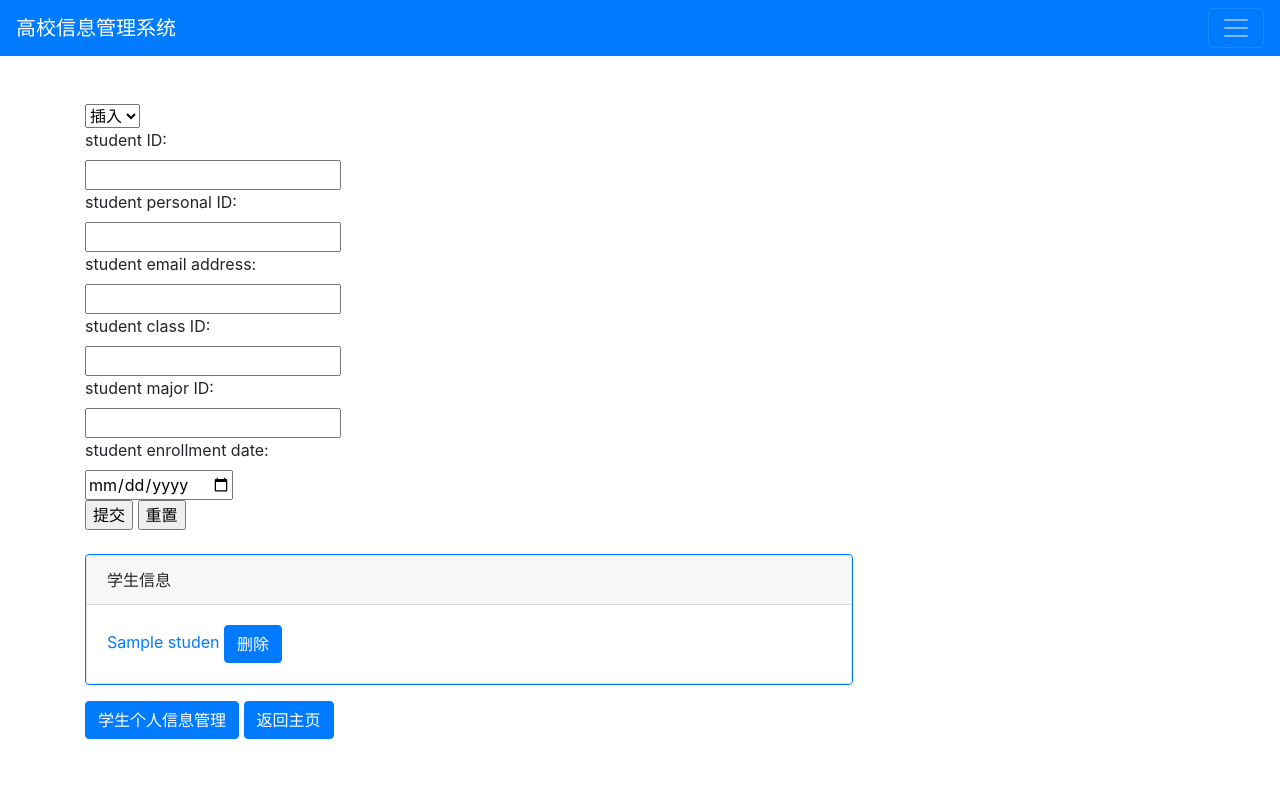
After one commit to Ntimesp/DBproject, a Flask app: template templates/student.html in a window 1280 px wide. The commit adds this page. Run offline with Flask 2, Linux system fonts and the light colour scheme; the template is opened without the code that fills it: most values are stand-ins (such as "Sample title", 1, 10 or a date in 2020); some libraries are stand-ins or nearby versions.

Commit message:
add student form

```diff
--- /dev/null
+++ b/static/student.js
@@ -0,0 +1,32 @@
+const queryselect = document.getElementById("quert-select");
+const studentpersonid = document.getElementById("student-person-id");
+const studentemail = document.getElementById("student-email");
+const studentclass = document.getElementById("student-class");
+const studentmajor = document.getElementById("student-major");
+const studentenrollment = document.getElementById("student-enrollment");
+
+queryselect.onchange = function () {
+    if (queryselect.value === "delete") {
+        studentpersonid.classList.remove("display-block");
+        studentpersonid.classList.add("display-none");
+        studentemail.classList.remove("display-block");
+        studentemail.classList.add("display-none");
+        studentclass.classList.remove("display-block");
+        studentclass.classList.add("display-none");
+        studentmajor.classList.remove("display-block");
+        studentmajor.classList.add("display-none");
+        studentenrollment.classList.remove("display-block");
+        studentenrollment.classList.add("display-none");
+    } else {
+        studentpersonid.classList.remove("display-none");
+        studentpersonid.classList.add("display-block");
+        studentemail.classList.remove("display-none");
+        studentemail.classList.add("display-block");
+        studentclass.classList.remove("display-none");
+        studentclass.classList.add("display-block");
+        studentmajor.classList.remove("display-none");
+        studentmajor.classList.add("display-block");
+        studentenrollment.classList.remove("display-none");
+        studentenrollment.classList.add("display-block");
+    }
+}
--- a/templates/base.html
+++ b/templates/base.html
@@ -32,6 +32,7 @@
 							<a class="dropdown-item" href="{{ url_for('campus') }}"> 校区管理 </a>
 							<a class="dropdown-item" href="{{ url_for('major') }}"> 专业管理 </a>
 							<a class="dropdown-item" href="{{ url_for('class') }}"> 班级管理 </a>
+							<a class="dropdown-item" href="{{ url_for('student') }}"> 学生信息管理 </a>
 						</div>
 					</li>
 			</ul>
--- /dev/null
+++ b/templates/student.html
@@ -0,0 +1,86 @@
+
+{% extends "base.html" %}
+
+{% from 'bootstrap/form.html' import render_form, render_field %}
+
+{% block headInsert %}
+<style type="text/css">
+.inp-prompt {
+    display: block;
+    min-height: 20px;
+}
+.dispaly-block {
+    display: block;
+}
+.display-none {
+    display: none;
+}
+</style>
+{% endblock %}
+
+{% block content %}
+<div class="center-block">
+
+    <div><form method="POST">
+        <!--选择类型-->
+        <div>
+            <select name="query" id="quert-select">
+                <option value="insert" selected="selected">插入</option>
+                <option value="delete">删除</option>
+                <option value="select">查询</option>
+                <option value="update">修改</option>
+            </select>
+        </div>
+        <!--输入数据-->
+        <div id="student-id" class="dispaly-block">
+            <label for="student_id_inp" class="inp-prompt">student ID: </label>
+            <input type="text", id="student_id_inp", name="student_id", class="inp-prompt">
+        </div>
+        <div id="student-person-id" class="dispaly-block">
+            <label for="student_personal_inp" class="inp-prompt">student personal ID: </label>
+            <input type="number", id="student_personal_inp", name="student_person_id", class="inp-prompt">
+        </div>
+        <div id="student-email" class="dispaly-block">
+            <label for="student_email_inp" class="inp-prompt">student email address: </label>
+            <input type="email", id="student_email_inp", name="student_email_address", class="inp-prompt">
+        </div>
+        <div id="student-class" class="dispaly-block">
+            <label for="student_class_inp" class="inp-prompt">student class ID: </label>
+            <input type="text", id="student_class_inp", name="student_class", class="inp-prompt">
+        </div>
+        <div id="student-major" class="dispaly-block">
+            <label for="student_major_inp" class="inp-prompt">student major ID: </label>
+            <input type="text", id="student_major_inp", name="student_major", class="inp-prompt">
+        </div>
+        <div id="student-enrollment" class="dispaly-block">
+            <label for="student_enrollment_inp" class="inp-prompt">student enrollment date: </label>
+            <input type="date", id="student_enrollment_inp", name="student_enrollment", class="inp-prompt">
+        </div>
+        <!--提交-->
+        <div>
+            <input type="submit", value="提交">
+            <input type="reset", value="重置">
+        </div>
+    </form></div>
+    <br>
+
+    <div class="card border-primary mb-3" style="max-width: 48rem;">
+        <div class="card">
+        <div >
+            <div class="card-header"> 学生信息 </div>
+            <div class="card-body text-primary">
+                {% for studen in student %}
+                <p class="card-text"> {{ studen }} <button type="button" class="btn btn-primary" id="{{studen[0]}}">删除</button></p>
+                {% endfor %}
+            </div>
+            </div>
+        </div>
+        </div>
+
+    <a type="button" class="btn btn-primary " href="{{ url_for('personalinfo') }}">学生个人信息管理</a>
+    <a type="button" class="btn btn-primary" href="{{ url_for('index') }}">返回主页</a>
+	<br>
+    <p style="color:white;">本次活动对于愿望池提供点赞功能，对于点赞高的愿望，在男生愿望池中会有更高概率出现，如果最终男生没有成功完成，那么会由项目组抽取部分点赞代表性高的愿望为其完成</p>
+	<script src="{{ url_for('static', filename='student.js') }}"></script>
+</div>
+{% endblock %}
```
